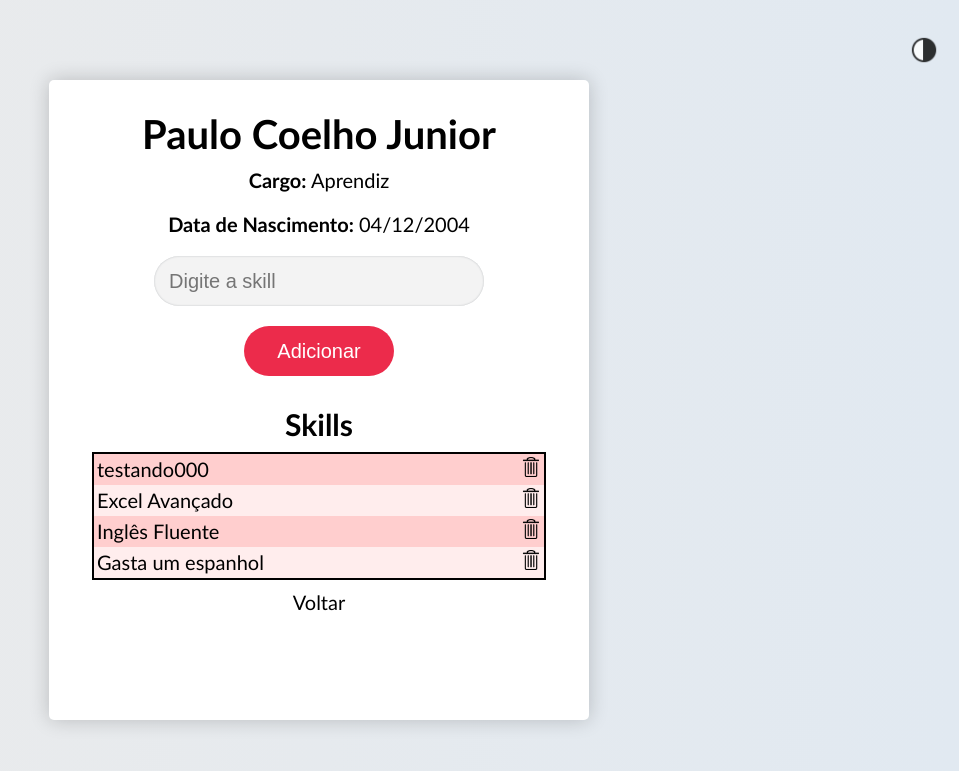
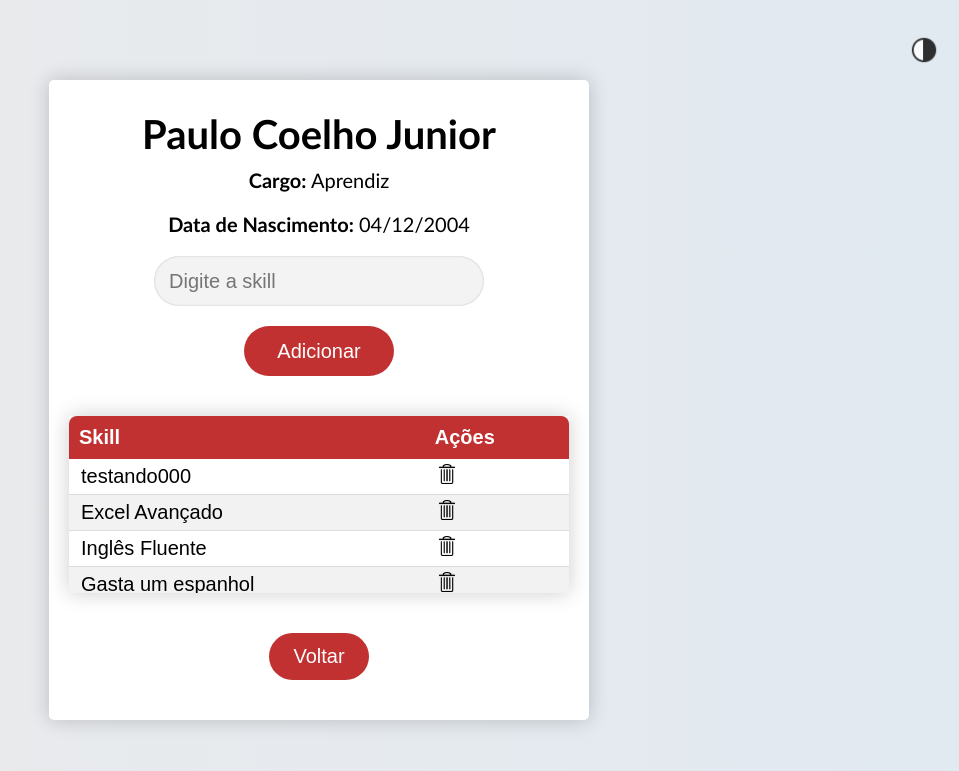
Before and after one commit to V1N1nam/Django, a Django app: page /funcionario/1/ in a window 1280 px wide. Shown: the top 771 px of the page, without its empty margins (321-1280 px from the left). Run offline with Django 5.2, Linux system fonts and the light colour scheme; data comes from the database, SQL or seed files in the repository; both versions use the stored data as it was after the commit; some libraries are stand-ins or nearby versions.

Commit message:
minor html structure and css fixes

```diff
--- a/app/static/app/css/skills.css
+++ b/app/static/app/css/skills.css
@@ -69,7 +69,7 @@ button{
     font-size: 20px;
     transition: .3s;
 
-    background-color: rgb(236, 43, 75);
+    background-color: #c23131;;
     border: none;
 }
 
@@ -77,44 +77,95 @@ button:hover{
     opacity: 60%;
 }
 
-.skillsList{
-    display: flex;
-    flex-direction: column;
-    align-items: left;
-    justify-content: center;
-    overflow-y: scroll;
-    margin: 0 0 10px 0;
-    width: 90%;
-    border: 2px solid rgb(0, 0, 0);
+/* tabela */
+.skillsList {
+    width: 100%;
+    margin: 20px 0;
+    overflow-x: auto;
+    box-shadow: 0 0 20px 0 rgba(0, 0, 0, 0.2);
 }
 
-.skillsList a img{
-    width: 20px;
+/* Tabela */
+#skillsTable {
+    width: 100%;
+    border-collapse: collapse;
+    font-family: Arial, sans-serif;
+    text-align: left;
+    border-radius: 8px;
+    overflow: hidden;
+    box-shadow: 0 2px 10px rgba(0, 0, 0, 0.1);
 }
 
-.skillsList ul{
-    margin: 0;
-    height: 100%;
+/* Cabeçalho */
+#skillsTable thead th {
+    background-color: #c23131;;
+    color: white;
+    padding: 10px;
+    font-weight: bold;
 }
 
-.skillsList li:nth-child(odd){
-    background-color: #ffcece;
+/* Corpo da tabela */
+#skillsTable tbody td {
+    padding: 5px 12px;
+    border-bottom: 1px solid #dddddd;
 }
 
-.skillsList li:nth-child(even){
-    background-color: #ffeded;
+/* Alternância de cores nas linhas */
+#skillsTable tbody tr:nth-child(even) {
+    background-color: #f2f2f2;
 }
 
-.skillsList li{
-    border-width: 2px 2px 0 2px;
-    display: flex;
-    justify-content: space-between;
-    margin-left: -40px;
-    height: 25px;
-    padding: 3px;
-    transition: .3s;
+/* Cor da linha ao passar o mouse */
+#skillsTable tbody tr:hover {
+    background-color: #dbdbdb;
 }
 
-.skillsList li:hover{
-    background-color: rgb(255, 129, 129);
+/* Estilo do link de remover */
+.remove-skill img {
+    width: 20px;
+    height: 20px;
+    cursor: pointer;
 }
+
+/* Para o caso de não haver skills */
+#skillsTable tbody td[colspan] {
+    text-align: center;
+    color: #999;
+    font-style: italic;
+    padding: 20px;
+    background-color: #fff;
+}
+
+/* Ajustando responsividade */
+@media (max-width: 600px) {
+    #skillsTable thead {
+        display: none;
+    }
+
+    #skillsTable tbody td {
+        display: block;
+        width: 100%;
+        text-align: right;
+        padding: 10px;
+        border-bottom: 1px solid #ddd;
+        position: relative;
+    }
+
+    #skillsTable tbody td::before {
+        content: attr(data-label);
+        position: absolute;
+        left: 10px;
+        font-weight: bold;
+        text-transform: uppercase;
+    }
+
+    #skillsTable tbody tr {
+        display: block;
+        margin-bottom: 10px;
+    }
+}
+
+.goBackBtn {
+    padding: 0;
+    width: 100px;
+}
--- a/app/templates/relatorio.html
+++ b/app/templates/relatorio.html
@@ -34,6 +34,7 @@
 
     <div class="containerMain">
         <h2>Relatório de Funcionários</h2>
+        <div class="tableDiv">
             <table>
                 <thead>
                     <tr class="columns">
@@ -55,5 +56,6 @@
                 </tbody>
             </table>
         </div>
+    </div>
     <a href="{% url 'main' %}">Voltar</a>
 {% endblock %}
--- a/app/templates/skills.html
+++ b/app/templates/skills.html
@@ -22,19 +22,32 @@
             <input id="skillInput" name="skill" type="text" placeholder="Digite a skill">
             <button type="submit">Adicionar</button>
         </form>
-        <h2>Skills</h2>
         <div class="skillsList">
-            <ul id="skillsUl">
-                {% for skill in funcionario.skills.all %}
-                    <li>
-                        {{ skill.nome }}
-                        <a href="{% url 'remove_skill' funcionario.id skill.id %}" class="remove-skill"><img src="{% static 'app/img/icons/delete.png' %}" alt=""></a>
-                    </li>
-                {% empty %}
-                    <li>Não há skills cadastradas.</li>
-                {% endfor %}
-            </ul>
+            <table id="skillsTable">
+                <thead>
+                    <tr>
+                        <th>Skill</th>
+                        <th>Ações</th>
+                    </tr>
+                </thead>
+                <tbody>
+                    {% for skill in funcionario.skills.all %}
+                        <tr>
+                            <td>{{ skill.nome }}</td>
+                            <td>
+                                <a href="{% url 'remove_skill' funcionario.id skill.id %}" class="remove-skill">
+                                    <img src="{% static 'app/img/icons/delete.png' %}" alt="">
+                                </a>
+                            </td>
+                        </tr>
+                    {% empty %}
+                        <tr>
+                            <td colspan="2">Não há skills cadastradas.</td>
+                        </tr>
+                    {% endfor %}
+                </tbody>
+            </table>
         </div>
-        <a href="{% url 'main' %}">Voltar</a>
+        <button class="goBackBtn" onclick="location.href='{% url 'main' %}'">Voltar</button>
     </div>
 {% endblock %}
```
Also changed, not shown: app/static/app/css/relatorio.css (+8 -2 lines), db.sqlite3. Lines whose indentation alone changed are shown as unchanged.
